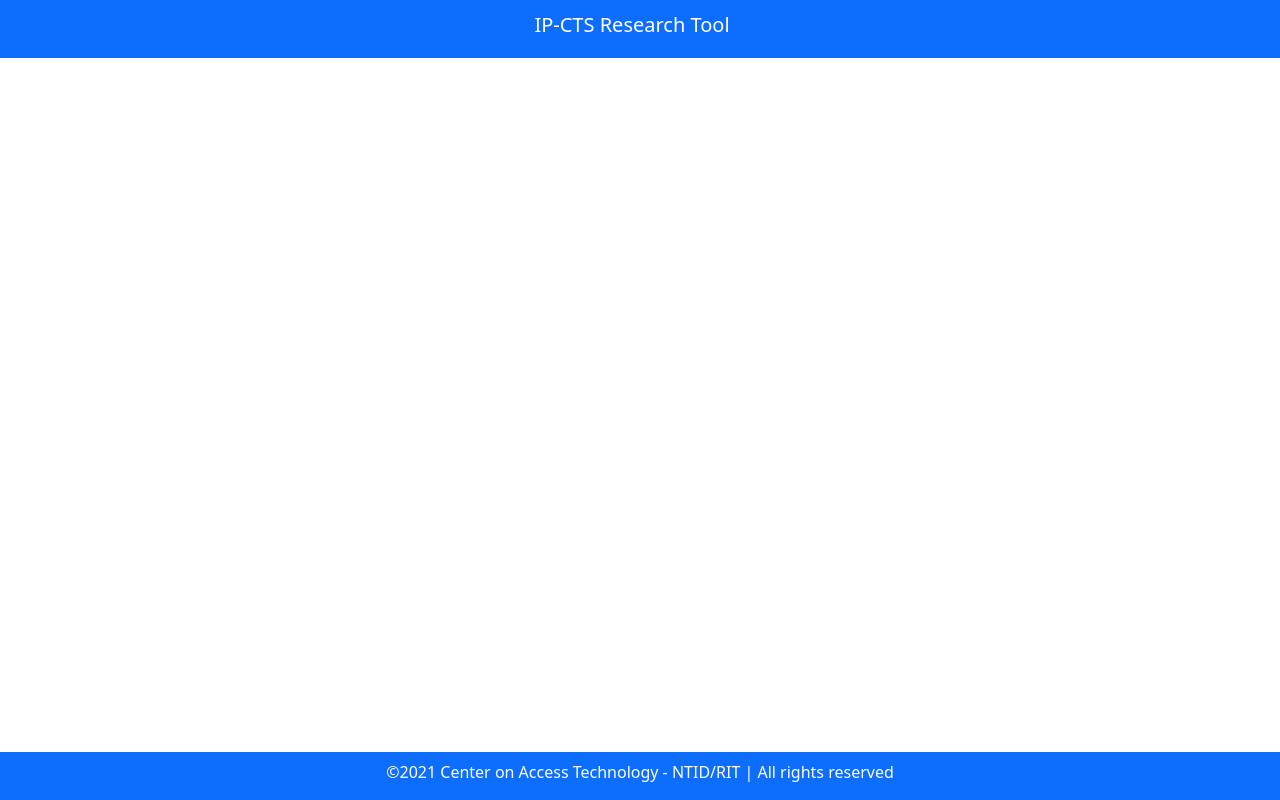
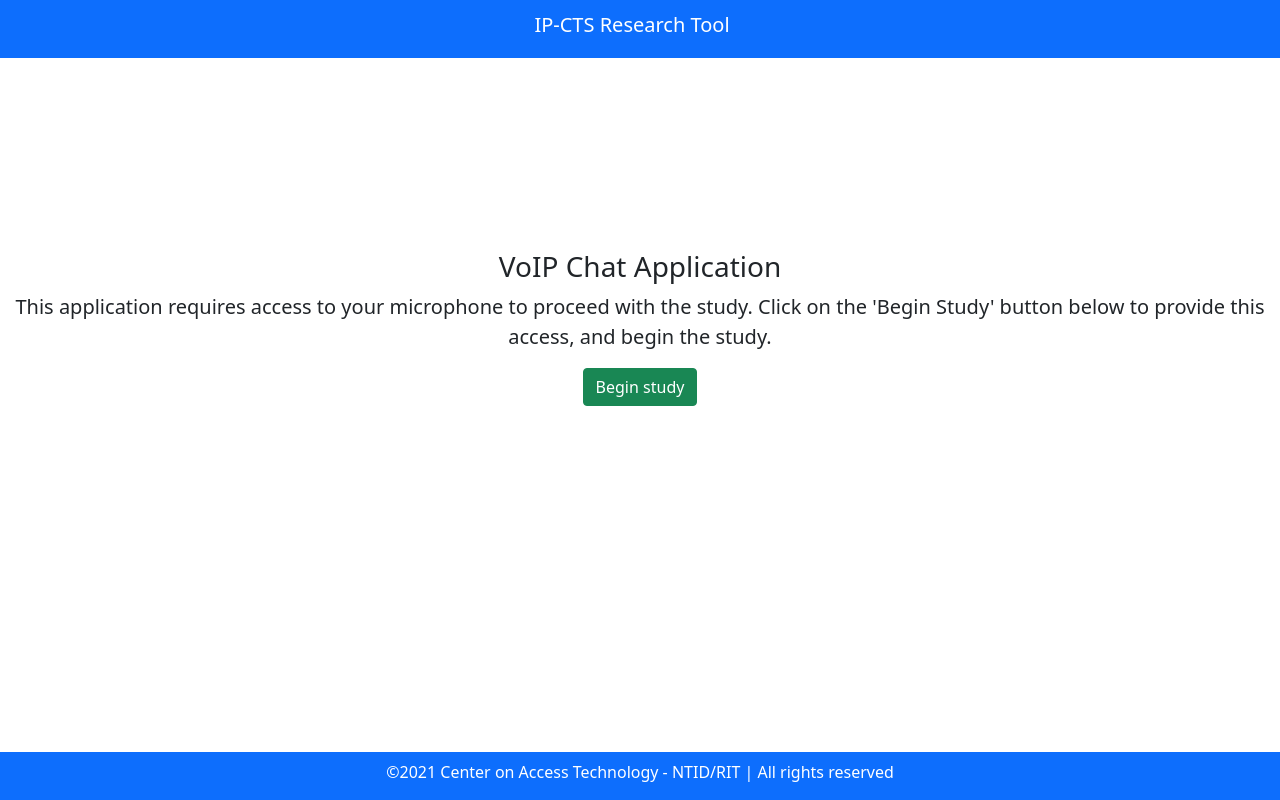
Before and after one commit to apuravkhare/ntid-chat, a React (Create React App) app in the folder client/: page /room_/1 in a window 1280 px wide. Built offline with nearby package versions, Linux system fonts and the light colour scheme.

Commit message:
Added landing page and fixed caption displaying

```diff
--- a/client/src/App.js
+++ b/client/src/App.js
@@ -2,6 +2,7 @@ import React from 'react';
 import { BrowserRouter, Route, Switch } from "react-router-dom";
 import CreateRoom from "./rooms/CreateRoom";
 import Room from "./rooms/Room";
+import RoomLandingPage from "./rooms/RoomLandingPage";
 import Header from './util/header';
 import Footer from './util/footer';
 
@@ -11,6 +12,7 @@ function App() {
       <Header />
       <Switch>
         <Route path="/" exact component={CreateRoom} />
+        <Route path="/room_/:roomID" component={RoomLandingPage} />
         <Route path="/room/:roomID" component={Room} />
       </Switch>
       <Footer />
--- a/client/src/rooms/CreateRoom.js
+++ b/client/src/rooms/CreateRoom.js
@@ -9,7 +9,7 @@ import { stringify } from "querystring";
 const CreateRoom = (props) => {
     // const [displayRoomId, setDisplayRoomId] = useState("");
     const [roomId, setRoomId] = useState("");
-    const routerPath = "room/";
+    const routerPath = "room_/";
     // const videoQueryParam = "?v=true";
     // const captionQueryParam = "?c=true";
     const [queryParams, setQueryParams] = useState({ video: true, captions: true });
--- /dev/null
+++ b/client/src/rooms/RoomLandingPage.js
@@ -0,0 +1,37 @@
+import { useHistory } from "react-router";
+import { Button } from "react-bootstrap";
+
+const RoomLandingPage = (props) => {
+
+  const history = useHistory();
+  function beginChat() {
+    history.push({
+      pathname: `/room/${props.match.params.roomID}`,
+      search: props.location.search,
+      // state: { roomID: props.match.params.roomID }
+    })
+    // props.history.push(`/room/${id}`);
+  }
+
+  // function getQueryParams(qs) {
+  //   const parsed = parse(props.location.search.replace("?", ""));
+  //   parsed.video = (parsed.video === "true");
+  //   parsed.captions = (parsed.captions === "true");
+  //   return [props.match.params.roomID, parsed];
+  // }
+
+  return (
+    <div className="text-center welcome">
+        <h3>VoIP Chat Application</h3>
+        <p className="lead">This application requires access to your microphone to proceed with the study. Click on the 'Begin Study' button below to provide this access, and begin the study.</p>
+        {/* <Redirect from = "/room_/:id" to = "/room/:id" />
+        <Route path="/room/:id">
+
+        </Route> */}
+        <Button variant="success" onClick={beginChat}>
+            Begin study
+        </Button>
+    </div>
+  );
+}
+export default RoomLandingPage;
--- a/client/src/rooms/TextChat.js
+++ b/client/src/rooms/TextChat.js
@@ -1,5 +1,4 @@
-import React, { useEffect, useRef, useState } from "react";
-import {Popover} from "react-bootstrap"
+import React from "react";
 
 const TextChat = (props) => {
 
--- a/package.json
+++ b/package.json
@@ -21,9 +21,12 @@
   "homepage": "https://github.com/apuravkhare/ntid-chat#readme",
   "dependencies": {
     "@google-cloud/speech": "^4.9.0",
+    "@mapbox/node-pre-gyp": "^1.0.5",
     "dotenv": "^10.0.0",
     "express": "^4.17.1",
-    "socket.io": "^4.2.0"
+    "simple-peer": "^9.11.0",
+    "socket.io": "^4.2.0",
+    "wrtc": "^0.4.7"
   },
   "engines": {
     "node": "16.x"
```
Also changed, not shown: client/src/rooms/Room.js (+6 -1 lines), 2 other files (tests, documents, lock files or other folders).
